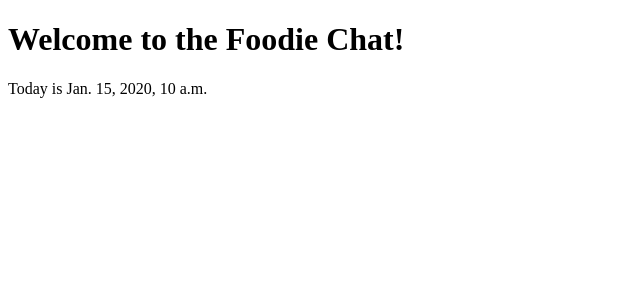
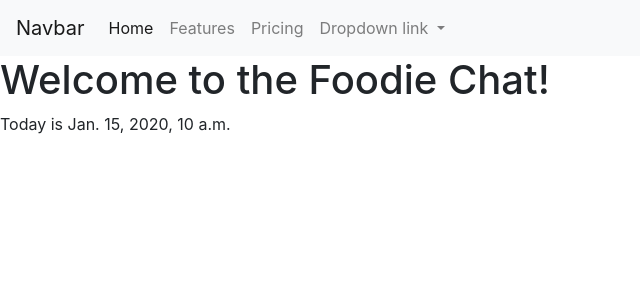
Before and after one commit to ranovoxo/food_chat, a Django app: template foodie_chat/home/templates/home/welcome.html in a window 1280 px wide. Shown: the top 300 px of the page, without its empty margins (0-640 px from the left). Run offline with Django 4.2, Linux system fonts and the light colour scheme; the template is opened without the code that fills it: most values are stand-ins (such as "Sample title", 1, 10 or a date in 2020); parts of the project's set-up code (start-up, migrations or seed data) failed here and were passed over.

Commit message:
adding boostrap navbar

```diff
--- a/foodie_chat/foodie_chat/settings.py
+++ b/foodie_chat/foodie_chat/settings.py
@@ -11,7 +11,7 @@ https://docs.djangoproject.com/en/4.1/ref/settings/
 """
 
 from pathlib import Path
-
+import os
 # Build paths inside the project like this: BASE_DIR / 'subdir'.
 BASE_DIR = Path(__file__).resolve().parent.parent
 
--- a/foodie_chat/home/templates/home/welcome.html
+++ b/foodie_chat/home/templates/home/welcome.html
@@ -1,12 +1,53 @@
-<!DOCTYPE html>
+{% load static %}
+<!doctype html>
 <html>
-    <header>
-        <title>
-            Foodie Chat!
+    <head>
+        <meta charset="utf-8">
+        <meta name="viewport" content="width=device-width, initial-scale=1, shrink-to-fit=no">
+        <link rel="stylesheet" href="https://cdn.jsdelivr.net/npm/bootstrap@4.3.1/dist/css/bootstrap.min.css" integrity="sha384-ggOyR0iXCbMQv3Xipma34MD+dH/1fQ784/j6cY/iJTQUOhcWr7x9JvoRxT2MZw1T" crossorigin="anonymous">
+
+        <link rel="stylesheet" href="{% static 'styles.css' %}">
         </title>
-    </header>
+    </head>
     <body>
+        <!--------------------boostrap navbar--------------------->
+        <nav class="navbar navbar-expand-lg navbar-light bg-light">
+            <a class="navbar-brand" href="#">Navbar</a>
+            <button class="navbar-toggler" type="button" data-toggle="collapse" data-target="#navbarNavDropdown" aria-controls="navbarNavDropdown" aria-expanded="false" aria-label="Toggle navigation">
+              <span class="navbar-toggler-icon"></span>
+            </button>
+            <div class="collapse navbar-collapse" id="navbarNavDropdown">
+              <ul class="navbar-nav">
+                <li class="nav-item active">
+                  <a class="nav-link" href="#">Home <span class="sr-only">(current)</span></a>
+                </li>
+                <li class="nav-item">
+                  <a class="nav-link" href="#">Features</a>
+                </li>
+                <li class="nav-item">
+                  <a class="nav-link" href="#">Pricing</a>
+                </li>
+                <li class="nav-item dropdown">
+                  <a class="nav-link dropdown-toggle" href="#" id="navbarDropdownMenuLink" role="button" data-toggle="dropdown" aria-haspopup="true" aria-expanded="false">
+                    Dropdown link
+                  </a>
+                  <div class="dropdown-menu" aria-labelledby="navbarDropdownMenuLink">
+                    <a class="dropdown-item" href="#">Action</a>
+                    <a class="dropdown-item" href="#">Another action</a>
+                    <a class="dropdown-item" href="#">Something else here</a>
+                  </div>
+                </li>
+              </ul>
+            </div>
+          </nav>
+        <!--------------------boostrap navbar end--------------------->
         <h1> Welcome to the Foodie Chat!</h1>
         <p>Today is {{today}}</p>
+
+         <!-- Optional JavaScript -->
+    <!-- jQuery first, then Popper.js, then Bootstrap JS -->
+    <script src="https://code.jquery.com/jquery-3.3.1.slim.min.js" integrity="sha384-q8i/X+965DzO0rT7abK41JStQIAqVgRVzpbzo5smXKp4YfRvH+8abtTE1Pi6jizo" crossorigin="anonymous"></script>
+    <script src="https://cdn.jsdelivr.net/npm/popper.js@1.14.7/dist/umd/popper.min.js" integrity="sha384-UO2eT0CpHqdSJQ6hJty5KVphtPhzWj9WO1clHTMGa3JDZwrnQq4sF86dIHNDz0W1" crossorigin="anonymous"></script>
+    <script src="https://cdn.jsdelivr.net/npm/bootstrap@4.3.1/dist/js/bootstrap.min.js" integrity="sha384-JjSmVgyd0p3pXB1rRibZUAYoIIy6OrQ6VrjIEaFf/nJGzIxFDsf4x0xIM+B07jRM" crossorigin="anonymous"></script>
     </body>
 </html>
```
